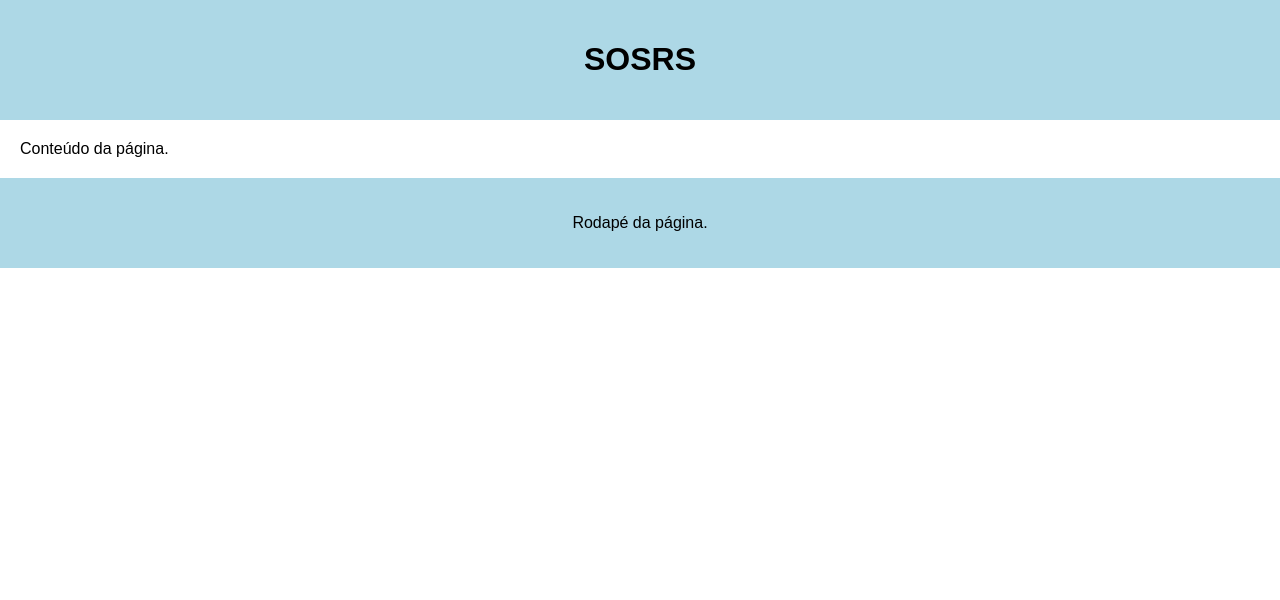
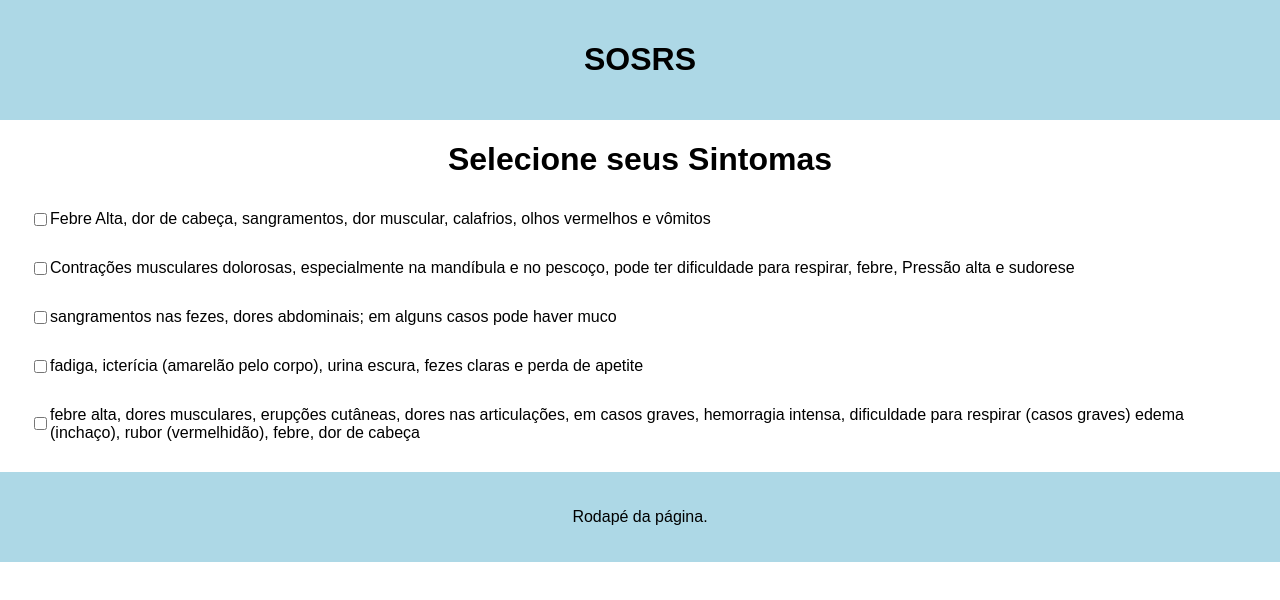
Before and after one commit to felpss2/SOS-RS, a plain HTML site: page index.html in a window 1280 px wide. Drawn offline with Linux system fonts and the light colour scheme.

Commit message:
commitando

```diff
--- a/css/index.css
+++ b/css/index.css
@@ -12,13 +12,29 @@ header {
 }
 
 main {
+
     margin: 20px;
+}
+
+main h1 {
+    text-align: center;
 }
 
 footer {
     background-color: lightblue;
     padding: 20px;
     text-align: center;
+}
+
+
+.checkbox-container {
+    display: flex;
+    align-items: center;
+    cursor: pointer;
+    font-size: 16px;
+    user-select: none;
+    padding: 10px;
+    margin-bottom: 10px;
 }
 
 @media screen and (max-width: 768px) {
--- a/index.html
+++ b/index.html
@@ -12,7 +12,61 @@
   </header>
 
   <main>
-    <p>Conteúdo da página.</p>
+    <h1>Selecione seus Sintomas</h1>
+
+    <div class="sintomas">
+      <label class="checkbox-container">
+
+        <input type="checkbox">
+        <span class="checkmark"></span>
+
+        Febre Alta, dor de cabeça, sangramentos, dor muscular, calafrios, olhos vermelhos e vômitos
+
+
+      </label>
+
+      <label class="checkbox-container">
+
+        <input type="checkbox">
+        <span class="checkmark"></span>
+
+        Contrações musculares dolorosas, especialmente na mandíbula e no pescoço, pode ter dificuldade para respirar, febre, Pressão alta e sudorese
+
+
+      </label>
+
+      <label class="checkbox-container">
+
+        <input type="checkbox">
+        <span class="checkmark"></span>
+
+        sangramentos nas fezes, dores abdominais; em alguns casos pode haver muco
+
+      </label>
+
+
+      <label class="checkbox-container">
+
+        <input type="checkbox">
+        <span class="checkmark"></span>
+
+        fadiga, icterícia (amarelão pelo corpo), urina escura, fezes claras e perda de apetite
+
+      </label>
+
+      <label class="checkbox-container">
+
+        <input type="checkbox">
+        <span class="checkmark"></span>
+
+        febre alta, dores musculares, erupções cutâneas, dores nas articulações, em casos graves, hemorragia intensa, dificuldade para respirar (casos graves) edema (inchaço), rubor (vermelhidão), febre, dor de cabeça
+
+      </label>
+
+
+    </div>
+
+
   </main>
 
   <footer>
```
